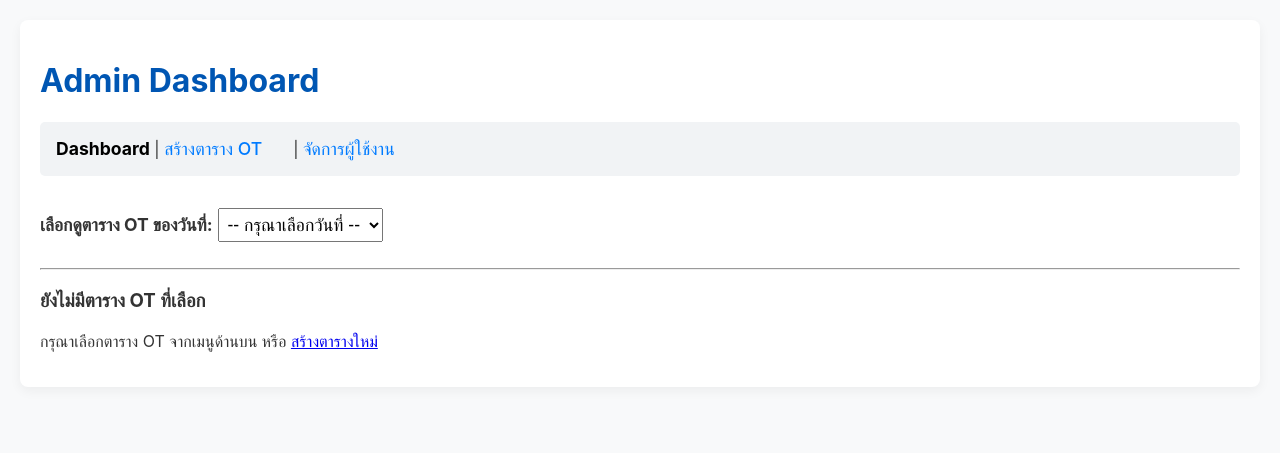
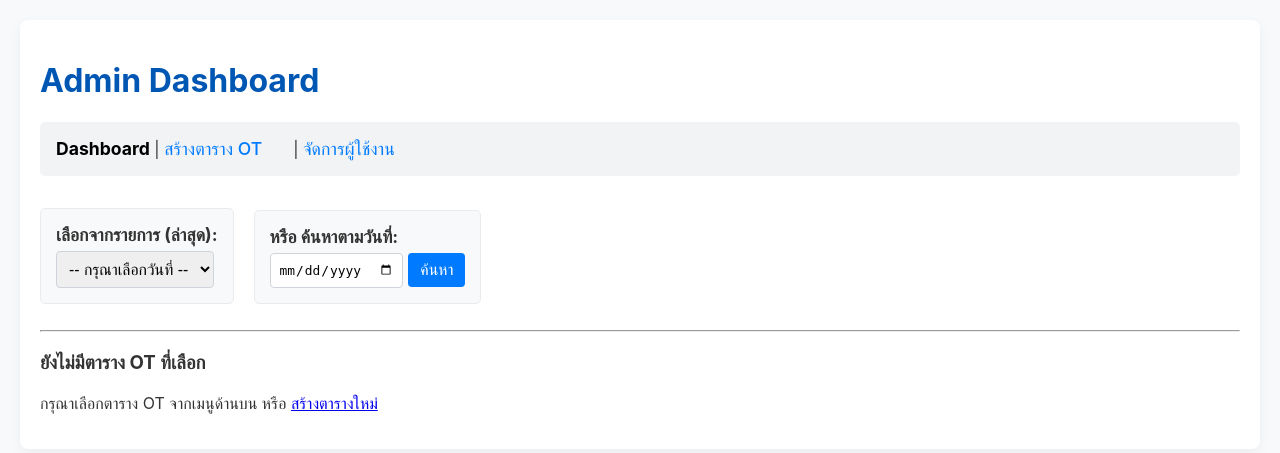
Before and after one commit to anatcha2539/OT_System, a Flask app: page /admin in a window 1280 px wide. Shown: the top 453 px of the page. Run offline with Flask 3, Linux system fonts and the light colour scheme; data that the repository does not hold is empty.

Commit message:
Feat: Add date search picker to admin dashboard

```diff
--- a/app.py
+++ b/app.py
@@ -379,25 +379,53 @@ def create_schedule():
         db.session.rollback()
         return jsonify({"error": str(e)}), 500
 
+# (แทนที่ฟังก์ชันเก่าทั้งหมดด้วยอันนี้)
 @app.route('/admin')
 def admin_dashboard():
+    # 1. ดึงตาราง OT ทั้งหมด (สำหรับ Dropdown)
     all_schedules = OTSchedule.query.order_by(OTSchedule.ot_date.desc()).all()
+
+    # 2. ตรวจสอบ Input จาก User
     schedule_id_to_show = request.args.get('schedule_id', type=int)
+    search_date_str = request.args.get('search_date') # <-- (ใหม่) รับค่าจากช่องค้นหาวันที่
+
     selected_schedule = None
+    error_message = None # <-- (ใหม่) สำหรับแจ้งเตือน "ไม่พบข้อมูล"
 
-    if schedule_id_to_show:
-        selected_schedule = OTSchedule.query.get(schedule_id_to_show)
-    elif all_schedules:
-        selected_schedule = all_schedules[0]
+    try:
+        if schedule_id_to_show:
+            # (เดิม) กรณี User เลือกจาก Dropdown
+            selected_schedule = OTSchedule.query.get(schedule_id_to_show)
 
+        elif search_date_str:
+            # (ใหม่) กรณี User ค้นหาด้วยวันที่
+            search_date = datetime.strptime(search_date_str, '%Y-%m-%d').date()
+            selected_schedule = OTSchedule.query.filter_by(ot_date=search_date).first()
+
+            if not selected_schedule:
+                # (ใหม่) กรณีค้นหาแล้วไม่เจอ
+                error_message = f"ไม่พบตาราง OT สำหรับวันที่ {search_date.strftime('%d/%m/%Y')}"
+
+        elif all_schedules:
+            # (เดิม) กรณีเข้าหน้า /admin ครั้งแรก ให้แสดงอันล่าสุด
+            selected_schedule = all_schedules[0]
+
+    except ValueError:
+        error_message = "รูปแบบวันที่ไม่ถูกต้อง (ต้องเป็น YYYY-MM-DD)"
+    except Exception as e:
+        error_message = f"เกิดข้อผิดพลาด: {str(e)}"
+
+    # 3. เตรียมข้อมูล responses (เหมือนเดิม)
     responses = []
     if selected_schedule:
         responses = selected_schedule.responses
 
+    # 4. ส่งข้อมูลไปหน้าเว็บ (เพิ่ม error_message)
     return render_template('admin.html',
                            all_schedules=all_schedules,
                            selected_schedule=selected_schedule,
-                           responses=responses
+                           responses=responses,
+                           error_message=error_message # <-- (ใหม่)
                           )
 
 @app.route('/setup-demo')
--- a/templates/admin.html
+++ b/templates/admin.html
@@ -5,7 +5,7 @@
     <meta name="viewport" content="width=device-width, initial-scale=1.0">
     <title>Admin Dashboard</title>
     <style>
-        /* (CSS นี้เป็นเพียงตัวอย่างให้หน้าเว็บดูง่ายขึ้น) */
+        /* (CSS เดิม) */
         body {
             font-family: -apple-system, BlinkMacSystemFont, "Segoe UI", Roboto, sans-serif;
             margin: 0;
@@ -36,48 +36,60 @@
         }
         nav strong { font-size: 1.1em; color: #000; }
 
-        table {
-            width: 100%;
-            border-collapse: collapse;
-            margin-top: 20px;
-        }
-        th, td {
-            border: 1px solid #dee2e6;
-            padding: 12px;
-            text-align: left;
-        }
-        th {
-            background-color: #f1f3f5;
-            font-weight: 600;
-        }
+        table { width: 100%; border-collapse: collapse; margin-top: 20px; }
+        th, td { border: 1px solid #dee2e6; padding: 12px; text-align: left; }
+        th { background-color: #f1f3f5; font-weight: 600; }
         tr:nth-child(even) { background-color: #f8f9fa; }
 
-        .dropdown-form { margin-bottom: 1.5em; font-size: 1.1em; }
-        .dropdown-form select { padding: 5px; font-size: 1em; }
-
-        .header-flex {
+        /* (ใหม่) จัดการฟอร์มเลือกวันที่ */
+        .search-container {
             display: flex;
-            justify-content: space-between;
-            align-items: center;
             flex-wrap: wrap;
+            gap: 20px; /* ระยะห่างระหว่าง 2 ฟอร์ม */
+            margin-bottom: 1.5em;
+            font-size: 1.1em;
+            align-items: flex-end;
+        }
+        .search-container form {
+            background-color: #f8f9fa;
+            padding: 15px;
+            border-radius: 5px;
+            border: 1px solid #e9ecef;
+        }
+        .search-container label { font-weight: bold; display: block; margin-bottom: 5px; }
+        .search-container select, .search-container input[type="date"] {
+            padding: 8px;
+            font-size: 0.9em;
+            border: 1px solid #ced4da;
+            border-radius: 4px;
+        }
+        .search-container button {
+            padding: 8px 12px;
+            font-size: 0.9em;
+            background-color: #007bff;
+            color: white;
+            border: none;
+            border-radius: 4px;
+            cursor: pointer;
         }
 
-        .delete-btn {
-            background-color: #dc3545;
-            color: white;
-            border: none;
-            padding: 8px 12px;
-            cursor: pointer;
-            border-radius: 4px;
-            font-size: 0.9em;
-            font-weight: 500;
-        }
+        .header-flex { display: flex; justify-content: space-between; align-items: center; flex-wrap: wrap; }
+        .delete-btn { background-color: #dc3545; color: white; border: none; padding: 8px 12px; cursor: pointer; border-radius: 4px; font-size: 0.9em; font-weight: 500; }
         .delete-btn:hover { background-color: #c82333; }
-
-        /* สไตล์สำหรับสถานะ */
         .status-pending { color: #868e96; font-style: italic; }
         .status-confirmed { color: #28a745; font-weight: bold; }
         .status-declined { color: #dc3545; font-weight: bold; }
+
+        /* (ใหม่) สไตล์สำหรับกล่อง Error */
+        .error-box {
+            color: #721c24;
+            background-color: #f8d7da;
+            border: 1px solid #f5c6cb;
+            padding: 1em;
+            border-radius: 5px;
+            margin-bottom: 1.5em;
+        }
+
     </style>
 </head>
 <body>
@@ -90,9 +102,10 @@
             <a href="{{ url_for('admin_users_page') }}">จัดการผู้ใช้งาน</a>
         </nav>
 
-        <div class="dropdown-form">
+        <div class="search-container">
+
             <form method="GET" action="{{ url_for('admin_dashboard') }}">
-                <label for="schedule_id"><strong>เลือกดูตาราง OT ของวันที่:</strong></label>
+                <label for="schedule_id">เลือกจากรายการ (ล่าสุด):</label>
                 <select name="schedule_id" id="schedule_id" onchange="this.form.submit()">
                     <option value="">-- กรุณาเลือกวันที่ --</option>
                     {% for schedule in all_schedules %}
@@ -104,9 +117,22 @@
                 </select>
                 <noscript><button type="submit">โหลดข้อมูล</button></noscript>
             </form>
-        </div>
 
-        <hr>
+            <form method="GET" action="{{ url_for('admin_dashboard') }}">
+                <label for="search_date">หรือ ค้นหาตามวันที่:</label>
+                <input type="date" name="search_date" id="search_date"
+                       value="{{ request.args.get('search_date', '') }}">
+                <button type="submit">ค้นหา</button>
+            </form>
+
+        </div> <hr>
+
+        {% if error_message %}
+            <div class="error-box">
+                <strong>เกิดข้อผิดพลาด:</strong> {{ error_message }}
+            </div>
+        {% endif %}
+
 
         {% if selected_schedule %}
 
@@ -116,10 +142,8 @@
                 </h2>
 
                 <form action="{{ url_for('delete_schedule', schedule_id=selected_schedule.id) }}"
-                      method="POST"
-                      style="margin: 10px 0;">
-                    <button type="submit"
-                            class="delete-btn"
+                      method="POST" style="margin: 10px 0;">
+                    <button type="submit" class="delete-btn"
                             onclick="return confirm('คุณแน่ใจหรือไม่ว่าต้องการลบตาราง OT วันที่ {{ selected_schedule.ot_date.strftime('%d/%m/%Y') }}?\n\n*** การกระทำนี้จะลบข้อมูลการตอบรับทั้งหมดของวันนี้อย่างถาวร ***')">
                         🗑️ ลบตารางนี้
                     </button>
@@ -174,7 +198,7 @@
                 </tbody>
             </table>
 
-        {% else %}
+        {% elif not error_message %}
             <h3>ยังไม่มีตาราง OT ที่เลือก</h3>
             <p>กรุณาเลือกตาราง OT จากเมนูด้านบน หรือ <a href="{{ url_for('admin_create_page') }}">สร้างตารางใหม่</a></p>
         {% endif %}
```
